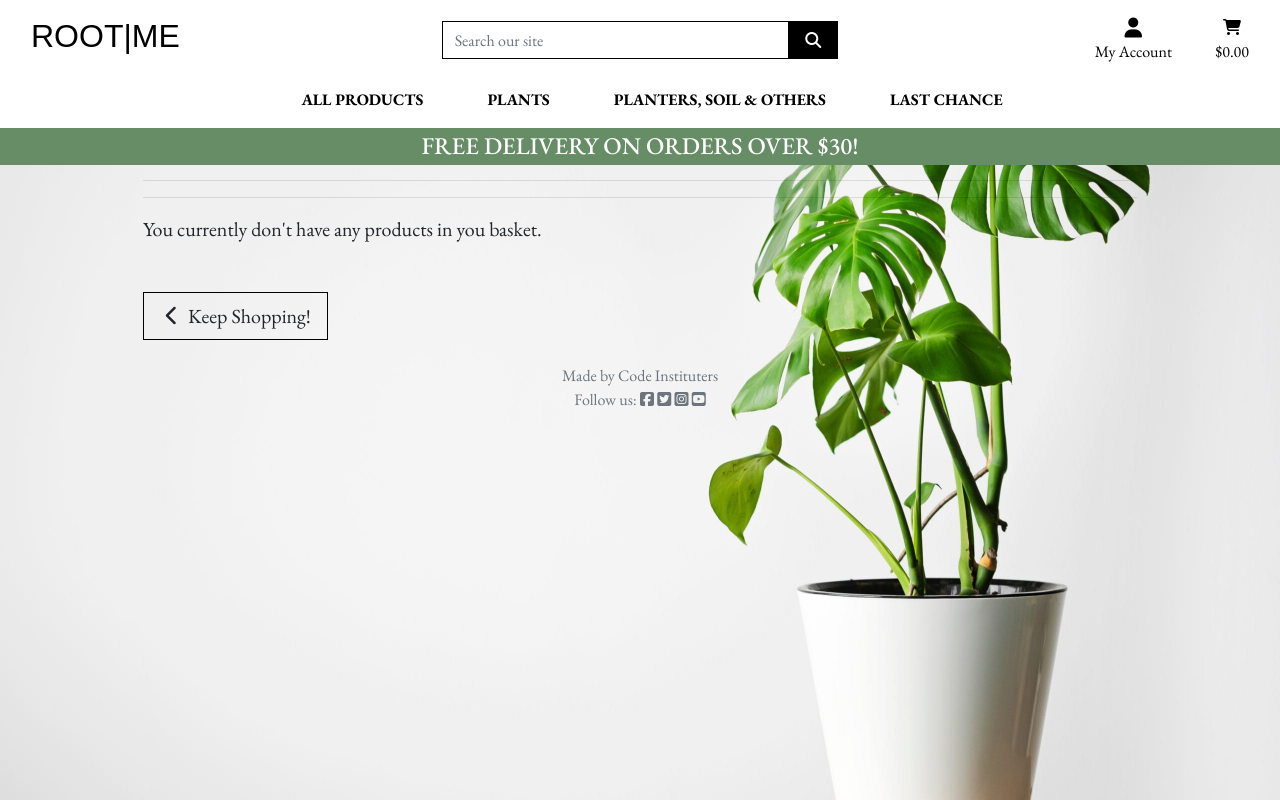
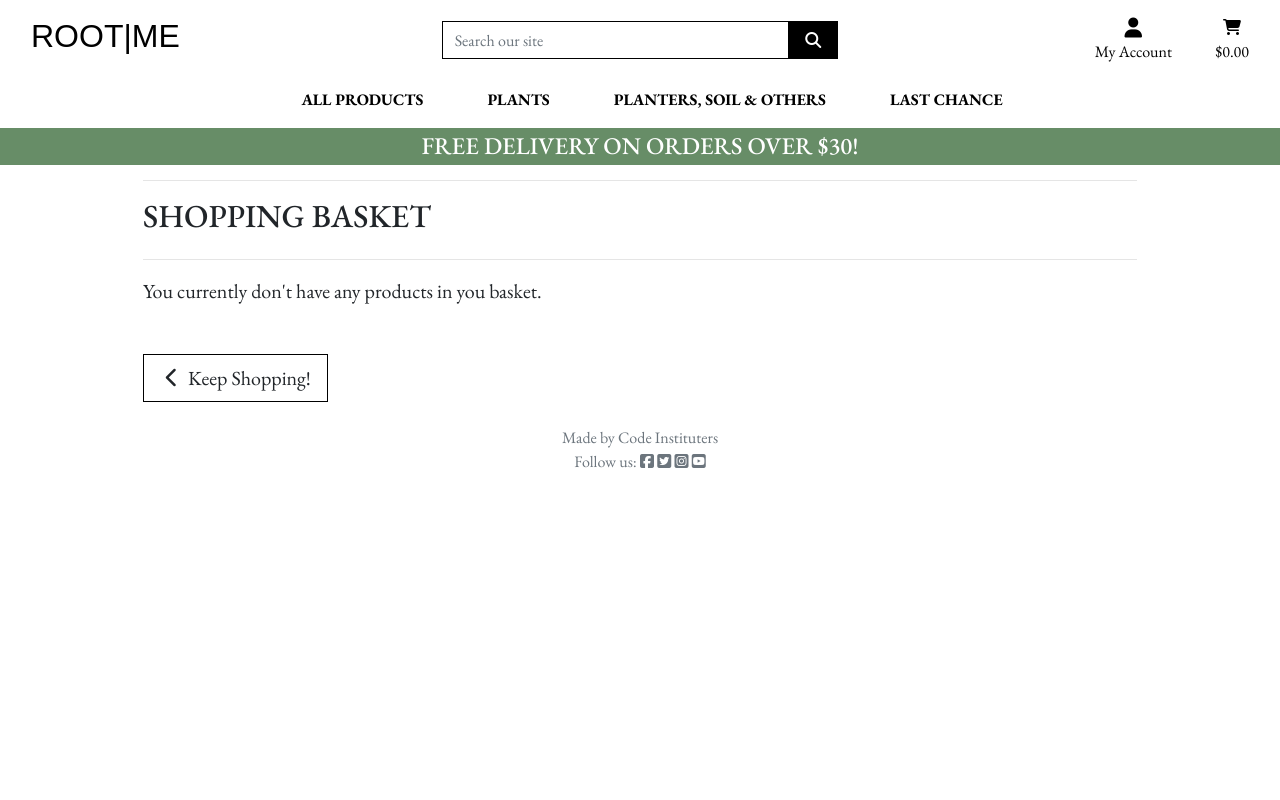
Before and after one commit to ElinaBoman/rootme, a Django app: page /basket/ in a window 1280 px wide. Run offline with Django 3.2, Linux system fonts and the light colour scheme; some libraries are stand-ins or nearby versions; some web fonts are replaced.

Commit message:
Created table for basket items, set css class for pictures to have same size in basket

```diff
--- a/basket/contexts.py
+++ b/basket/contexts.py
@@ -1,5 +1,7 @@
 from decimal import Decimal
 from django.conf import settings
+from django.shortcuts import get_object_or_404
+from products.models import Product
 """
     Context processor this is avaiable because it's
     added to templates inside context_processors in settings.py.
@@ -7,11 +9,21 @@ from django.conf import settings
      but this one is avaiable because it's added inside settings.py.
 """
 def basket_contents(request):
-    basket_products = []
+    basket_items = []
     total = 0
     product_count = 0
     total_sum = 0
+    basket = request.session.get('basket', {})
 
+    for item_id, quantity in basket.items():
+        product = get_object_or_404(Product, pk=item_id)
+        total += quantity * product.price
+        product_count += quantity
+        basket_items.append({
+            'item_id': item_id,
+            'quantity': quantity,
+            'product': product,
+        })
 
     if total < settings.FREE_DELIVERY_THRESHOLD:
         delivery = total * Decimal(settings.STANDARD_DELIVERY_PERCENTAGE / 100)
@@ -23,13 +35,15 @@ def basket_contents(request):
         total_sum = delivery + total
 
     context = {
-        'basket_contents': basket_contents,
+        'basket_items': basket_items,
         'total': total,
         'product_count': product_count,
         'delivery': delivery,
         'free_delivery': free_delivery,
-        'free_delivery_threshold' : settings.FREE_DELIVERY_THRESHOLD,
-        'total_sum' : total_sum
+        'free_delivery_threshold': settings.FREE_DELIVERY_THRESHOLD,
+        'total_sum': total_sum
     }
 
+    print(context)
+
     return context
--- a/basket/templates/basket/basket.html
+++ b/basket/templates/basket/basket.html
@@ -11,19 +11,83 @@
 </div>
 {% endblock %}
 {% block content %}
-<div class="ovellay">
+    <div class="overlay"></div>
     <div class="container mb-2">
         <div class="row">
             <div class="col">
                 <hr>
-                <h2></h2>
+                <h2 class="logo-font mb-4">Shopping Basket</h2>
                 <hr>
             </div>
         </div>
         <div class="row">
             <div class="col">
                 {% if basket_items %}
-                <div class="table-responsive"></div>
+                <div class="table-responsive">
+                    <table class="table table-sm table-borderless">
+                        <tr>
+                                <th class="py-3">Product information</th>
+                                <th class="py-3">Name:</th>
+                                <th class="py-3">
+                                    Price:
+                                </th>
+                                <th class="w-25 py-3">
+                                    Qty:
+                                </th>
+                                <th class="py-3">
+                                    Subtotal:
+                                </th>
+                        </tr>
+                        {% for item in basket_items %}
+                        <tr>
+                            <td class="p-3 w-25">
+                                <img class="img-fluid img-sizing-checkout rounded" src="{{ item.product.image.url }}" alt="">
+                            </td>
+                            <td class="py-3">
+                                <p class="my-0">{{ item.product.name }}</p>
+                                <p class="my-0 text-muted small">{{ item.product.sku }}</p>
+                            </td>
+                            <td class="py-3">
+                                <p class="my-0">{{ item.product.price}}</p>
+                            </td>
+                            <td class="py-3">
+                                <p class="my-0">{{ item.quantity }}</p>
+                            </td>
+                            <td class="py-3">
+                                <p class="my-0">{{ item.product.price}}</p>
+                            </td>
+                        </tr>
+                        {% endfor %}
+                        <!--Copied form Code Institute walkthrough project LINK-->
+                        <tr>
+                            <td colspan="5" class="pt-5 text-right">
+                                <h6><strong>Bag Total: ${{ total|floatformat:2 }}</strong></h6>
+                                <h6>Delivery: ${{ delivery|floatformat:2 }}</h6>
+                                <h4 class="mt-4"><strong>Grand Total: ${{ grand_total|floatformat:2 }}</strong></h4>
+                                {% if free_delivery_delta > 0 %}
+                                    <p class="mb-1 text-danger">
+                                        You could get free delivery by spending just <strong>${{ free_delivery_delta }}</strong> more!
+                                    </p>
+                                {% endif %}
+                            </td>
+                        </tr>
+                        <tr>
+                            <td colespan="5" class="text-right">
+                                <a href="{% url 'products' %}" class="btn border-black rounded-0 btn-lg">
+                                    <span>
+                                        <i class="fas fa-chevron-left"></i>
+                                    </span>
+                                    <span>Back To Store</span>
+                                </a>
+                                <a href="" class="btn border-black rounded-0 btn-lg">Secure Checkout
+                                <span class="icon">
+                                    <i class="fa-solid fa-cash-register"></i>
+                                </span>
+                                </a>
+                            </td>
+                        </tr>
+                    </table>
+                </div>
                 {% else %}
                 <p class="lead mb-5">You currently don't have any products in you basket.</p>
                 <a href="{% url 'products' %}" class="btn border-black rounded-0 btn-lg">
--- a/basket/views.py
+++ b/basket/views.py
@@ -10,8 +10,11 @@ def view_basket(request):
 
 def add_to_basket(request, item_id):
     """Add products to shopping basket"""
+
     quantity = int(request.POST.get('quantity'))
     redirect_url = request.POST.get('redirect_url')
+    print('redirect url'+ redirect_url)
+    print(request.path)
     basket = request.session.get('basket', {})
 
     if item_id in list(basket.keys()):
@@ -20,6 +23,5 @@ def add_to_basket(request, item_id):
         basket[item_id] = quantity
 
     request.session['basket'] = basket
-    print(request.session['basket'])
 
     return redirect(redirect_url)
--- a/static/css/base.css
+++ b/static/css/base.css
@@ -98,6 +98,12 @@ a.category-badge > span.badge:hover {
 
 /* product_detail */
 
+/* basket.html */
+
+.img-sizing-checkout {
+    height: 200px !important;
+    width: 200px !important;
+}
 
 /* Footer */
 
--- a/templates/base.html
+++ b/templates/base.html
@@ -94,8 +94,8 @@
                             <div class="text-center">
                                 <div><i class="fa-solid fa-cart-shopping"></i></div>
                                 <p class="my-0">
-                                    {% if grand_total %}
-                                        ${{ grand_total|floatformat:2 }}
+                                    {% if total_sum %}
+                                        ${{ total_sum|floatformat:2 }}
                                     {% else %}
                                         $0.00
                                     {% endif %}
```
Also changed, not shown: products/templates/products/product_detail.html (+13 -12 lines).
